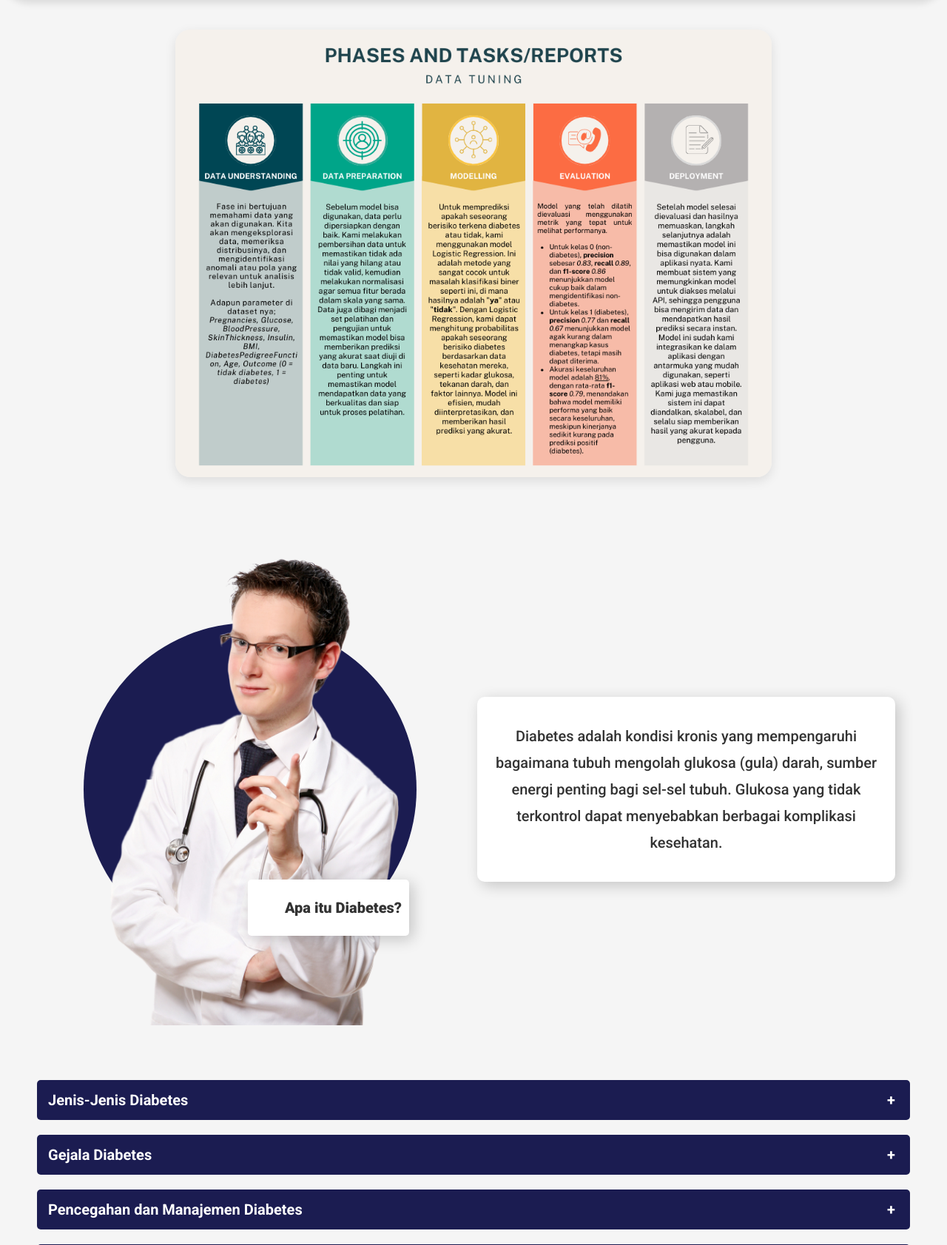
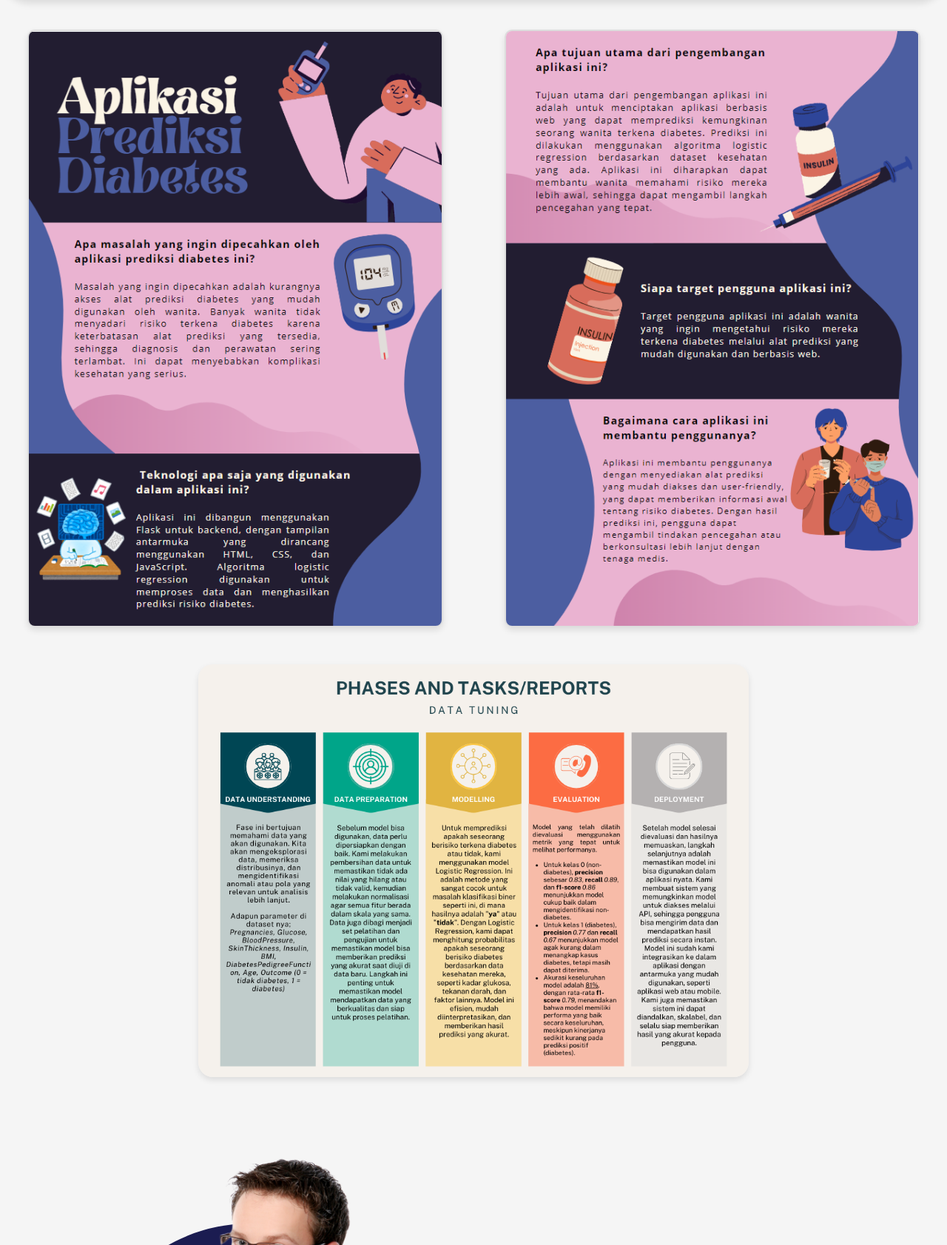
Before and after one commit to aurelioo29/Diabetes-Prediction-App, a Flask app: page / in a window 1280 px wide. Shown: the part 101-1784 px from the top of the page at 74% size. Run offline with Flask 3, Linux system fonts and the light colour scheme; parts of the project's set-up code (start-up, migrations or seed data) failed here and were passed over.

Commit message:
added assets imagges on section hero

```diff
--- a/static/style.css
+++ b/static/style.css
@@ -68,18 +68,33 @@ nav .nav-links a:hover {
 /* Hero Section Styles */
 .hero {
   display: flex;
-  flex-direction: column; /* Susunan vertikal */
+  flex-direction: column;
   align-items: center;
   text-align: center;
   padding: 20px;
 }
 
+.hero-sec {
+  display: flex;
+  justify-content: space-around;
+  gap: 50px;
+}
+
+.hero-sec img {
+  width: 45%;
+  height: auto;
+  border: 2px solid #ddd;
+  border-radius: 10px;
+  box-shadow: 0 4px 8px rgba(0, 0, 0, 0.1);
+}
+
 .hero-image {
-  width: 65%;
-  max-width: 2000px; /* Maksimal lebar 1200px */
-  height: auto; /* Menjaga proporsi gambar */
+  margin-top: 50px;
+  width: 60%;
+  max-width: 2000px;
+  height: auto;
   border-radius: 20px;
-  box-shadow: 0 5px 15px rgba(0, 0, 0, 0.1);
+  box-shadow: 0 4px 8px rgba(0, 0, 0, 0.1);
   margin-bottom: 20px;
 }
 
@@ -103,7 +118,6 @@ nav .nav-links a:hover {
 /* Section Diabetets Explain */
 .intro {
   padding: 10px 50px;
-  /* background-color: #3d2525; */
 }
 .intro-container {
   display: flex;
@@ -163,7 +177,6 @@ nav .nav-links a:hover {
   color: #333;
   font-size: 20px;
   font-weight: 950;
-  /* text-align: center; */
 }
 
 /* Jawaban Kanan */
@@ -289,9 +302,6 @@ button {
 button:hover {
   background-color: #4cae4c;
 }
-/* .result-container {
-  margin-top: 20px;
-} */
 /* result section */
 #diabetes-text {
   font-size: 30px;
--- a/templates/index.html
+++ b/templates/index.html
@@ -21,23 +21,21 @@
 
     <!-- Hero Section -->
     <section class="hero">
+      <div class="hero-sec">
+        <img
+          src="{{url_for('static', filename='assets/proof-1.png')}}"
+          alt=""
+        />
+        <img
+          src="{{url_for('static', filename='assets/proof-2.png')}}"
+          alt=""
+        />
+      </div>
       <img
         src="{{ url_for('static', filename='assets/flow.png') }}"
         alt="hero image"
         class="hero-image"
       />
-      <!-- <div class="hero-content">
-        <h1>Application Prediction Diabetes</h1>
-        <p>
-          Landing Page ini dibuat sebagai hasil akhir dalam mempelajari data
-          science dan machine learning. Adapun manfaat lainnya, website tersebut
-          dirancang untuk menyediakan cara mudah dan efisien bagi pengguna untuk
-          memprediksi diabetes menggunakan algoritma Naive Bayes. Kami berfokus
-          pada penyetelan data untuk meningkatkan akurasi prediksi, memastikan
-          hasil yang dapat diandalkan bagi pengguna yang ingin memahami risiko
-          diabetes mereka.
-        </p>
-      </div> -->
     </section>
 
     <!-- Introduction Section -->
```
Also changed, not shown: static/assets/proof-1.png (added), static/assets/proof-2.png (added).
